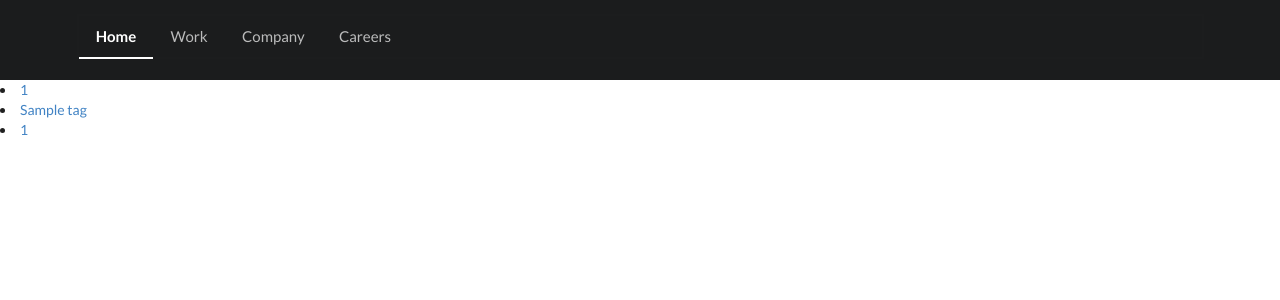
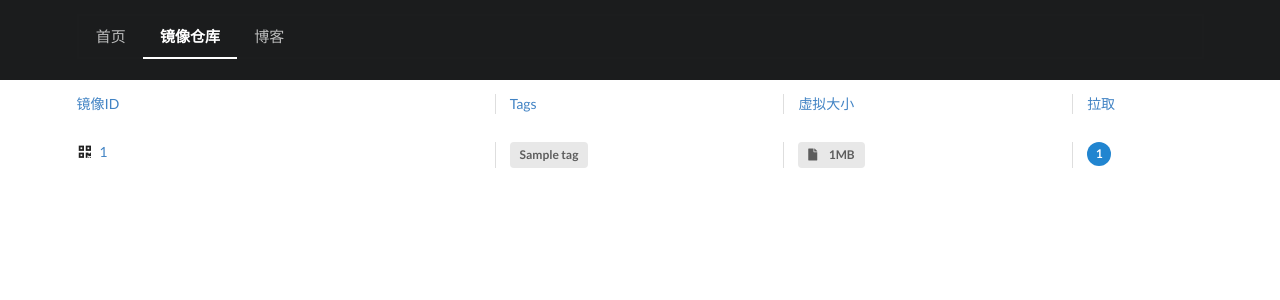
Before and after one commit to RobinLe/uk8s, a Django app: template registry/templates/images.html in a window 1280 px wide. Shown: the top 300 px of the page. Run offline with Django 3.2, Linux system fonts and the light colour scheme; the template is opened without the code that fills it: most values are stand-ins (such as "Sample title", 1, 10 or a date in 2020); some libraries are stand-ins or nearby versions.

Commit message:
modify ui

```diff
--- a/registry/templates/base.html
+++ b/registry/templates/base.html
@@ -10,20 +10,20 @@
 </head>
 
 <body>
-    {% block menu %}
     <div class="ui vertical inverted segment" style="height: 10%">
+        {% block menu %}
         <div class="ui container">
             <div class="ui large secondary inverted pointing menu">
-                <a class="active item">Home</a>
-                <a class="item">Work</a>
-                <a class="item">Company</a>
-                <a class="item">Careers</a>
+                <a class="active item" href="/">首页</a>
+                <a class="item" href="/registry">镜像仓库</a>
+                <a class="item" href="https://robinle.github.com">博客</a>
             </div>
         </div>
+        {% endblock %}
     </div>
-    {% endblock %}
 
     {% block content %}{% endblock %}
+    {% block footer %}{% endblock %}
 </body>
 
 </html>
--- a/registry/templates/demo.html
+++ b/registry/templates/demo.html
@@ -27,7 +27,8 @@
     </div>
 
     <div class="ui vertical inverted segment" style="height: 20%"></div>
-    <div class="ui vertical inverted center aligned segment" style="height: 55%">
+    <div class="ui vertical inverted segment" style="height: 55%">
+    <div class="ui vertical inverted center aligned segment" >
         <div class="ui text container">
             <h1 class="ui inverted header">
                 Imagine-a-Company
@@ -35,6 +36,7 @@
             <h2>Do whatever you want when you want to.</h2>
             <div class="ui huge primary button">Get Started <i class="right arrow icon"></i></div>
         </div>
+    </div>
     </div>
 
     <div class="ui inverted vertical footer segment"  style="height: 15%">
--- a/registry/templates/images.html
+++ b/registry/templates/images.html
@@ -2,10 +2,52 @@
 
 {% block title %}images{% endblock %}
 
+{% block menu %}
+<div class="ui container">
+    <div class="ui large secondary inverted pointing menu">
+        <a class="item" href="/">首页</a>
+        <a class="active item" href="/registry">镜像仓库</a>
+        <a class="item" href="https://robinle.github.com">博客</a>
+    </div>
+</div>
+{% endblock %}
+
 {% block content %}
-    {% for image in images %}
-        <li><a href="">{{ image.id }}</a></li>
-        <li><a href="">{{ image.tag }}</a></li>
-        <li><a href="">{{ image.size }}</a></li>
-    {% endfor %}
+<div class="ui vertical container segment">
+    <div class="ui four column divided grid">
+        <div class="row">
+            <div class="column six wide">
+                <a class="header" href="/registry/{{registry}}">镜像ID</a>
+            </div>
+            <div class="column four wide">
+                <a class="header" href="/registry/{{registry}}">Tags</a>
+            </div>
+            <div class="column four wide">
+                <a class="header" href="/registry/{{registry}}">虚拟大小</a>
+            </div>
+            <div class="column two wide">
+                <a class="header" href="/registry/{{registry}}">拉取</a>
+            </div>
+        </div>
+        {% for image in images %}
+        <div class="row">
+            <div class="column six wide">
+                <i class="qrcode icon"></i>
+                <a class="header" href="/registry/{{registry}}">{{ image.id }}</a>
+            </div>
+            <div class="column four wide">
+                <a class="ui label">{{ image.tag }}</a>
+            </div>
+            <div class="column four wide">
+                <a class="ui label">
+                    <i class="file icon"></i> {{ image.size }}MB
+                </a>
+            </div>
+            <div class="column two wide">
+                <a class="ui blue circular label">1</a>
+            </div>
+        </div>
+        {% endfor %}
+    </div>
+</div>
 {% endblock %}
--- a/registry/views.py
+++ b/registry/views.py
@@ -48,7 +48,7 @@ def get_images(name):
                 for i in response["layers"]:
                     image["size"] += i["size"]
                 image["size"] = round(float(image["size"]) / 1024 / 1024, 2)
-                image["id"] = response["config"]["digest"]
+                image["id"] = response["config"]["digest"][7:19]
                 image["tag"] = tag
                 image_list.append(image)
     return image_list
```
Also changed, not shown: registry/templates/index.html (+29 -1 lines), registry/templates/registry.html (+22 -4 lines).
